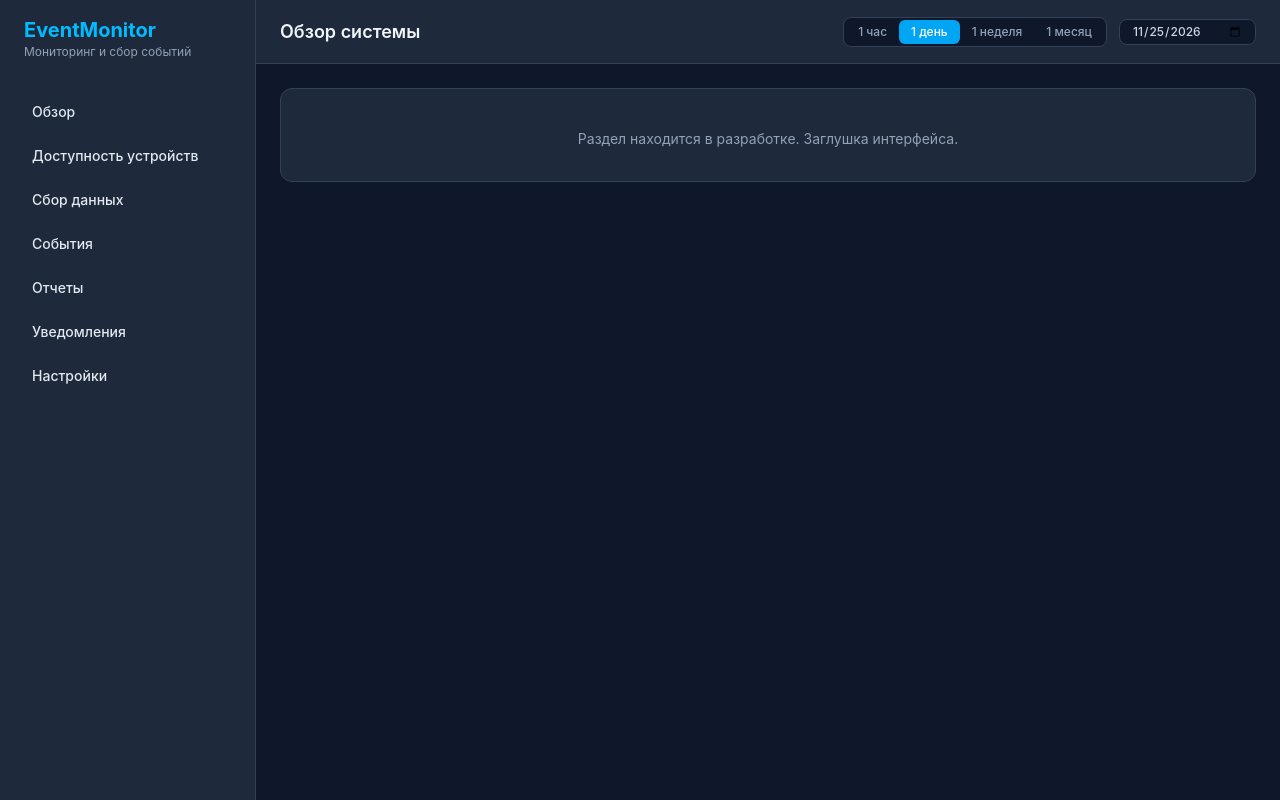
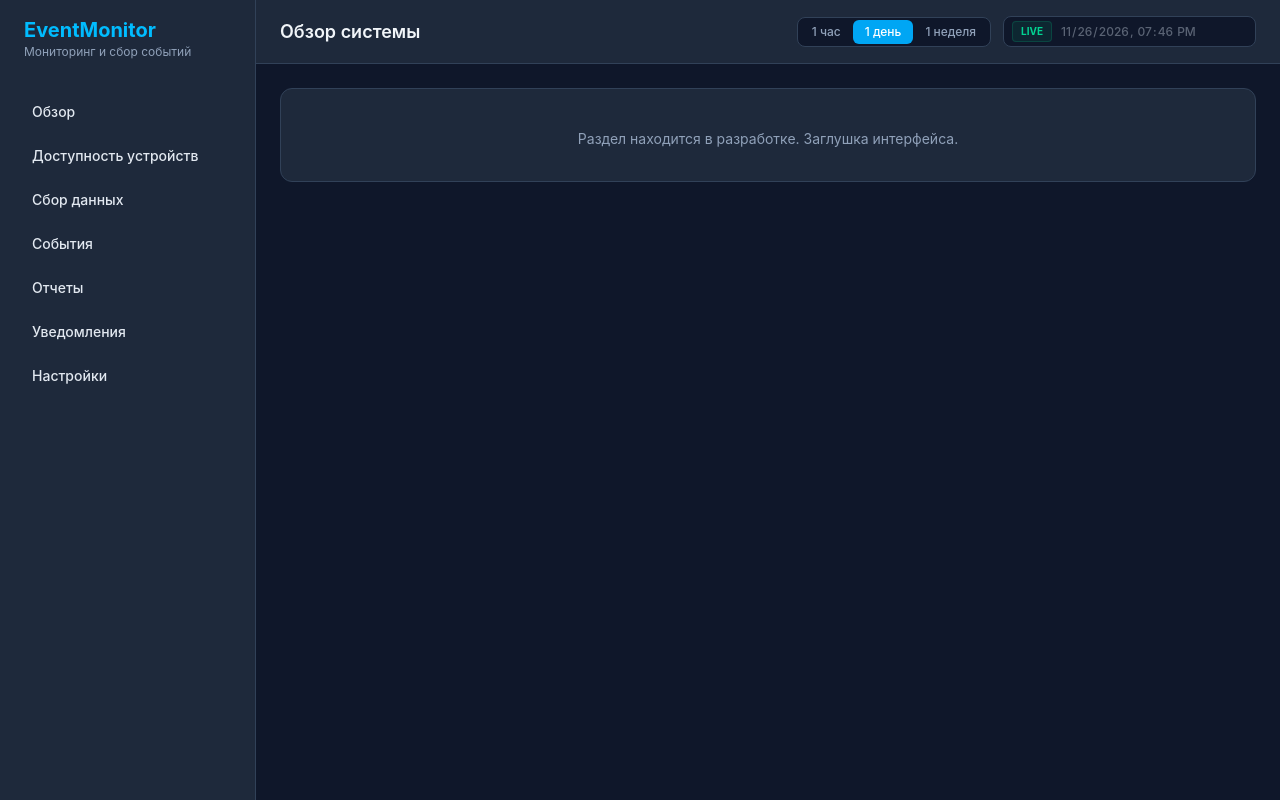
Before and after one commit to mkhaykin/event_collect, a Python web app: template src/apps/web/templates/empty.html in a window 1280 px wide. Run offline with Jinja, Linux system fonts and the light colour scheme; the template is opened without the code that fills it, so the values that code supplies are empty.

Commit message:
draft: time machine (web)

```diff
--- a/src/apps/web/templates/base.html
+++ b/src/apps/web/templates/base.html
@@ -34,39 +34,46 @@
         <header class="h-16 bg-[#1e293b] border-b border-slate-700 flex items-center justify-between px-6">
             <h2 class="text-lg font-semibold text-slate-100">Обзор системы</h2>
 
-            <!-- Форма глобальных параметров. HTMX-виджеты будут считывать эти поля при запросах -->
-            <form id="global-filters" class="flex items-center space-x-3">
-                <!-- Единый контейнер переключателя -->
-                <div class="bg-[#0f172a] rounded-lg p-0.5 flex border border-slate-700 select-none">
+        <!-- Форма глобальной Машины Времени -->
+        <form id="global-filters" class="flex items-center space-x-3" x-data="{ isLive: true, anchorTime: '2026-11-26T19:46' }">
 
-                    <!-- Вкладка: 1 час -->
-                    <label class="px-3 py-1 text-xs font-medium cursor-pointer rounded-md text-slate-400 hover:text-slate-200 transition-colors duration-150 has-[:checked]:bg-sky-500 has-[:checked]:text-white">
-                        <input type="radio" name="global_period" value="1h" class="hidden" onchange="htmx.trigger('body', 'globalFilterChanged')">
-                        1 час
-                    </label>
+            <!-- Переключатель периодов (Ширина окна) -->
+            <div class="bg-[#0f172a] rounded-lg p-0.5 flex border border-slate-700 select-none">
+                <label class="px-3 py-1 text-xs font-medium cursor-pointer rounded-md text-slate-400 has-[:checked]:bg-sky-500 has-[:checked]:text-white">
+                    <input type="radio" name="global_period" value="1h" class="hidden" onchange="htmx.trigger('body', 'globalFilterChanged')">1 час
+                </label>
+                <label class="px-3 py-1 text-xs font-medium cursor-pointer rounded-md text-slate-400 has-[:checked]:bg-sky-500 has-[:checked]:text-white">
+                    <input type="radio" name="global_period" value="1d" checked class="hidden" onchange="htmx.trigger('body', 'globalFilterChanged')">1 день
+                </label>
+                <label class="px-3 py-1 text-xs font-medium cursor-pointer rounded-md text-slate-400 has-[:checked]:bg-sky-500 has-[:checked]:text-white">
+                    <input type="radio" name="global_period" value="1w" class="hidden" onchange="htmx.trigger('body', 'globalFilterChanged')">1 неделя
+                </label>
+            </div>
 
-                    <!-- Вкладка: 1 день (checked) -->
-                    <label class="px-3 py-1 text-xs font-medium cursor-pointer rounded-md text-slate-400 hover:text-slate-200 transition-colors duration-150 has-[:checked]:bg-sky-500 has-[:checked]:text-white">
-                        <input type="radio" name="global_period" value="1d" checked class="hidden" onchange="htmx.trigger('body', 'globalFilterChanged')">
-                        1 день
-                    </label>
+            <!-- Интерактивный Якорь времени -->
+            <div class="flex items-center bg-[#0f172a] border border-slate-700 rounded-lg px-2 py-1 space-x-2">
+                <!-- Кнопка фиксации Live-режима (Переключатель Сейчас / Архив) -->
+                <button type="button"
+                        @click="isLive = !isLive; if(isLive) { htmx.trigger('body', 'globalFilterChanged') }"
+                        :class="isLive ? 'bg-emerald-500/10 text-emerald-400 border-emerald-500/20' : 'bg-amber-500/10 text-amber-400 border-amber-500/20'"
+                        class="px-2 py-0.5 text-[10px] font-bold uppercase rounded border transition">
+                    <span x-text="isLive ? 'Live' : 'Архив'"></span>
+                </button>
 
-                    <!-- Вкладка: 1 неделя -->
-                    <label class="px-3 py-1 text-xs font-medium cursor-pointer rounded-md text-slate-400 hover:text-slate-200 transition-colors duration-150 has-[:checked]:bg-sky-500 has-[:checked]:text-white">
-                        <input type="radio" name="global_period" value="1w" class="hidden" onchange="htmx.trigger('body', 'globalFilterChanged')">
-                        1 неделя
-                    </label>
+                <!-- Поле ввода даты И времени. Блокируется, если включен режим Live (Текущее время) -->
+                <input type="datetime-local"
+                       name="global_anchor"
+                       x-model="anchorTime"
+                       :disabled="isLive"
+                       :class="isLive ? 'opacity-40 cursor-not-allowed' : 'opacity-100 focus:border-sky-500'"
+                       class="bg-transparent text-xs font-medium text-slate-300 focus:outline-none border-none p-0"
+                       onchange="htmx.trigger('body', 'globalFilterChanged')">
 
-                    <!-- Вкладка: 1 месяц -->
-                    <label class="px-3 py-1 text-xs font-medium cursor-pointer rounded-md text-slate-400 hover:text-slate-200 transition-colors duration-150 has-[:checked]:bg-sky-500 has-[:checked]:text-white">
-                        <input type="radio" name="global_period" value="1m" class="hidden" onchange="htmx.trigger('body', 'globalFilterChanged')">
-                        1 месяц
-                    </label>
-                </div>
+                <!-- Скрытое поле, передающее флаг режима в API -->
+                <input type="hidden" name="global_is_live" :value="isLive ? '1' : '0'">
+            </div>
+        </form>
 
-                <!-- Селектор конкретной даты -->
-                <input type="date" name="global_date" value="2026-11-25" class="bg-[#0f172a] border border-slate-700 rounded-lg px-3 py-1 text-xs font-medium text-slate-300 focus:outline-none focus:border-sky-500" onchange="htmx.trigger('body', 'globalFilterChanged')">
-            </form>
         </header>
 
         <!-- Рабочая зона страницы -->
```
